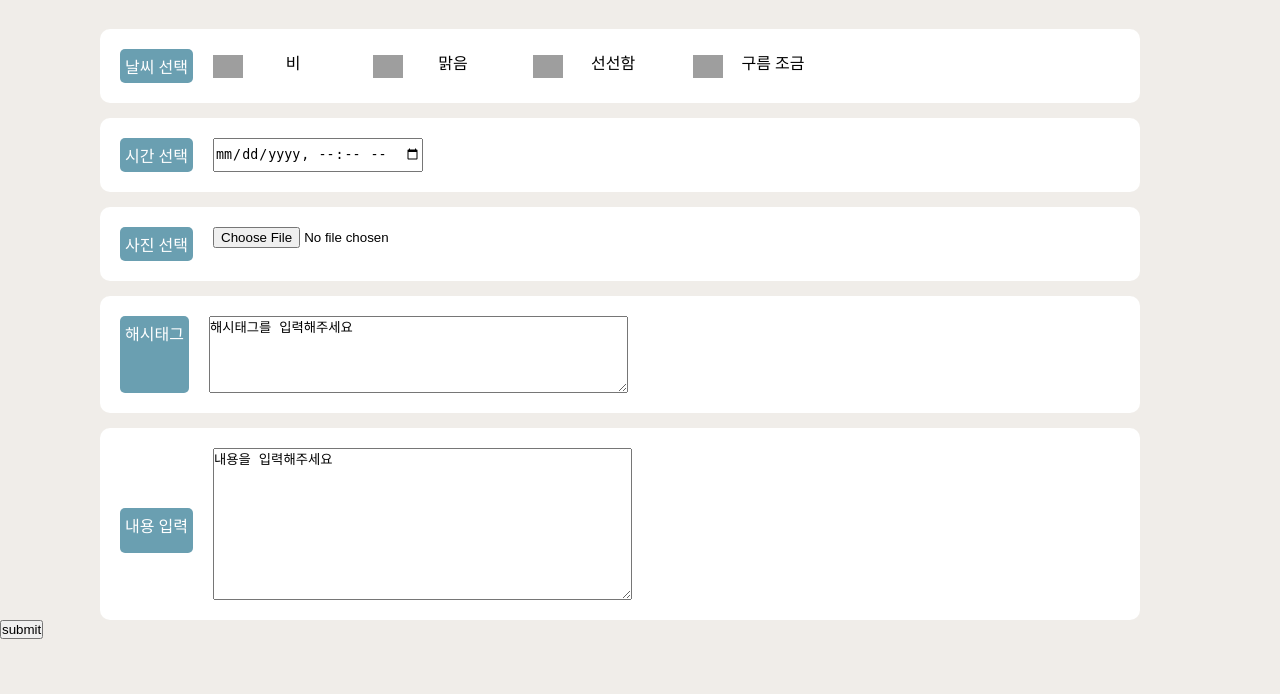
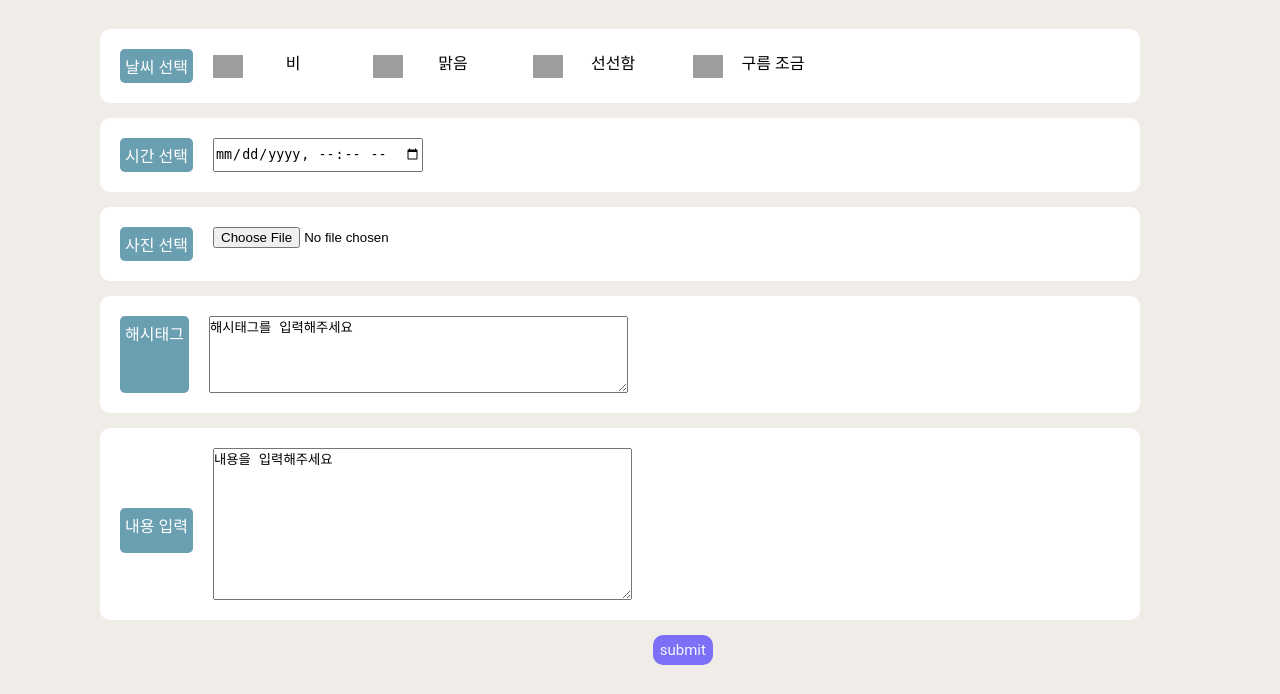
Before and after one commit to sssson/ss, a Django app: template templates/blog/post.html in a window 1280 px wide; the page is wider, and only the part inside the window is pictured. Shown: the part 106-800 px from the top of that part. Run offline with Django 3.2, Linux system fonts and the light colour scheme; the template is opened without the code that fills it, so the values that code supplies are empty; some libraries are stand-ins or nearby versions; grey boxes are pictures that could not be loaded.

Commit message:
post 버튼 수정

```diff
--- a/static/css/post.css
+++ b/static/css/post.css
@@ -134,3 +134,19 @@ input::placeholder{
 input:focus:-ms-input-placeholder, textarea:focus:-ms-input-placeholder {
      color:transparent;
 }
+
+.submit{
+    width:60px;
+    height:30px;
+    background-color:rgba(124, 112, 247, 1);
+    color: aliceblue;
+    margin:15px;
+    font-family: 'Roboto';
+    font-size:15px;
+    text-align: center;
+    border-radius: 10px;
+    margin-left:51%;
+    margin-bottom:1%;
+    border:0;
+    outline: 0;
+}
--- a/templates/blog/post.html
+++ b/templates/blog/post.html
@@ -57,7 +57,7 @@
 
             </div>
         </div>
-        <button type="submit"> submit</button>
+        <button type="submit" class ="submit" > submit</button>
     </form>
 
 </body>
```
Also changed, not shown: db.sqlite3, media/images/20210812/겨울.jpg (added).
